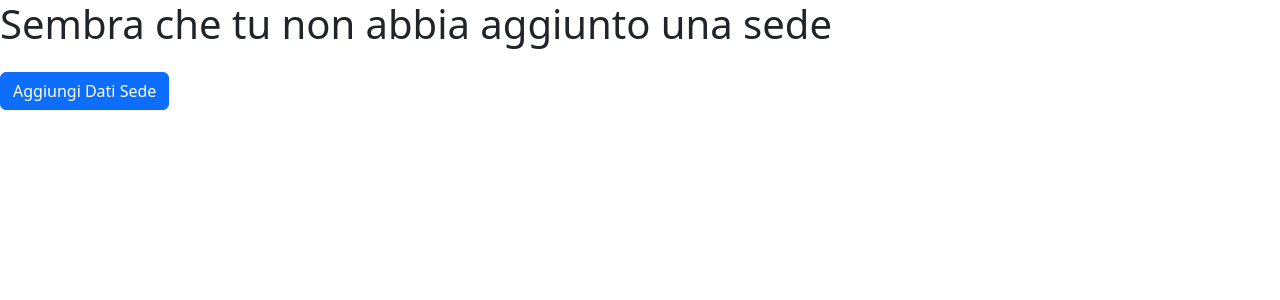
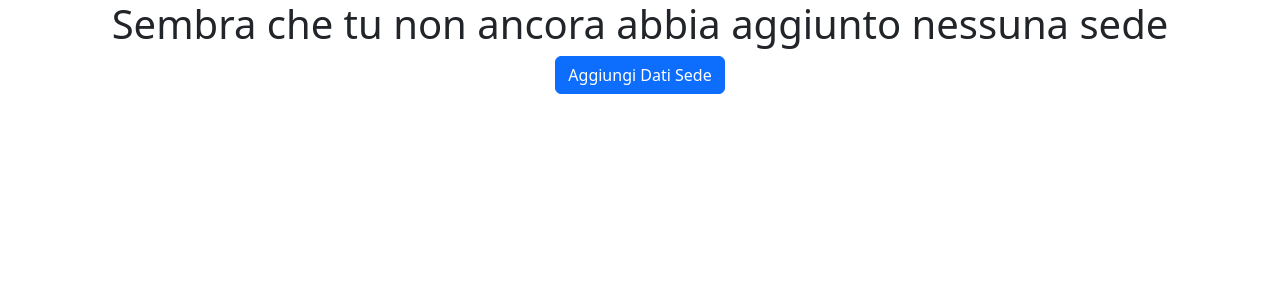
Before and after one commit to Rjuuko/PROGETTO-TERRANOVA, a PHP site: page /addData/RichiestaContratto.php in a window 1280 px wide. Shown: the top 300 px of the page. Run offline with PHP 8.4, Linux system fonts and the light colour scheme; the visitor is signed in with stand-in values (Sample User, id 1); data that the repository does not hold is empty.

Commit message:
sistemato css

```diff
--- a/pagina/addData/RichiestaContratto.php
+++ b/pagina/addData/RichiestaContratto.php
@@ -49,15 +49,23 @@
 </style>
 
 
-<link href="../assets/dist/css/bootstrap.min.css" rel="stylesheet">
+<link href="../../assets/dist/css/bootstrap.min.css" rel="stylesheet">
 <!-- Section: Design Block -->
 <body onload="displayalert()">
 <?php
         if(mysqli_num_rows($result) == 0 ){
-            ?>
-                <h1> Sembra che tu non abbia aggiunto una sede </h1>
-                <a href="addSede.php" class="btn btn-primary my-3">Aggiungi Dati Sede </a>
-            <?php
+             ?>
+            <div style=display:block>
+                <div style=display:flex;justify-content:center>
+                    <h1> Sembra che tu non ancora abbia aggiunto nessuna sede </h1>
+                    </div>
+                <div style=display:flex;justify-content:center>
+                <form action="addSede.php">
+                    <input class="btn btn-primary btn-block mb-4" type="submit" value="Aggiungi Dati Sede" />
+                </form>
+                </div>
+            </div>
+             <?php
 
         }else{
             header("Location: ../login/email.php?text=2");
```
